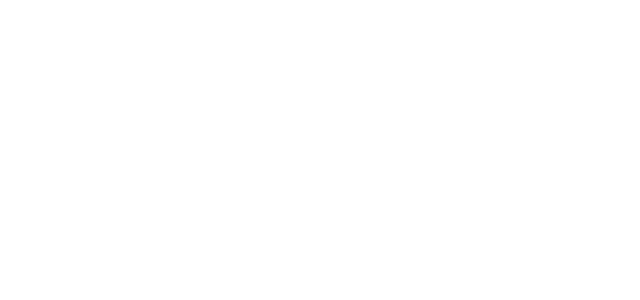
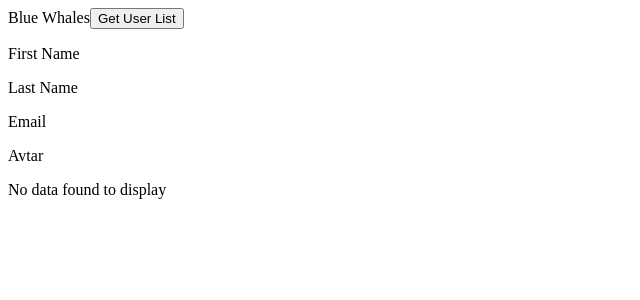
Before and after one commit to acciojob/fetch-users-avinashcbsharma, a React app: page / in a window 1280 px wide. Shown: the top 300 px of the page, without its empty margins (0-640 px from the left). Built offline with nearby package versions, Linux system fonts and the light colour scheme.

Commit message:
Update App.js

```diff
--- a/src/components/App.js
+++ b/src/components/App.js
@@ -1,13 +1,77 @@
+import React, { useState } from 'react'
+import axios from 'axios'
 
-import React from "react";
-import './../styles/App.css';
+export default function App () {
+  const [isvissible, setIsvissible] = useState(true)
+  const [users, setUsers] = useState([])
+  const [err, setErr] = useState('')
 
-const App = () => {
+  // useEffect(()=>{
+    let fetchoperation = async () => {
+      await axios({
+        url: 'https://reqres.in/api/users',
+        module: 'Get'
+      })
+        .then(response => {
+          let res = JSON.stringify(response.data.data)
+          setIsvissible(false)
+          setUsers(response.data.data);
+          console.log('Fetched Data: ', res);
+          console.log('Fetched Data: ', response.data.data)
+        })
+        .catch(function (error) {
+          let err = JSON.stringify(error.message)
+          console.log(err)
+          setErr(err)
+        })
+    }
+  // },[])
+
   return (
-    <div>
-        {/* Do not remove the main div */}
+    <div id='container'>
+      <div className='heading flx'>
+        <span>Blue Whales</span>
+        <button className='btn' onClick={fetchoperation}>
+          Get User List
+        </button>
+      </div>
+      {isvissible && (
+        <div className='title flx'>
+          <p>First Name</p>
+          <p>Last Name</p>
+          <p>Email</p>
+          <p>Avtar</p>
+        </div>
+      )}
+      {isvissible && <p className='flx loding'>No data found to display</p>}
+      {err && <p>{err}</p>}
+
+      <table id="table1" >
+      {!isvissible && (
+        <thead>
+          <tr>
+            <th>First Name</th>
+            <th>Last Name</th>
+            <th>Email</th>
+            <th>Avatar</th>
+          </tr>
+        </thead>
+      )}
+        <tbody>
+        {
+          users.map(function(item){
+            return (
+              <tr key = {item.id} >
+                <td >{item.first_name.trim()}</td>
+                <td >{item.last_name}</td>
+                <td >{item.email}</td>
+                <td  ><img className='sr' src={item.avatar} alt="Avatar" /></td>
+              </tr>
+            )
+          })
+        }
+        </tbody>
+      </table>
     </div>
   )
 }
-
-export default App
```
